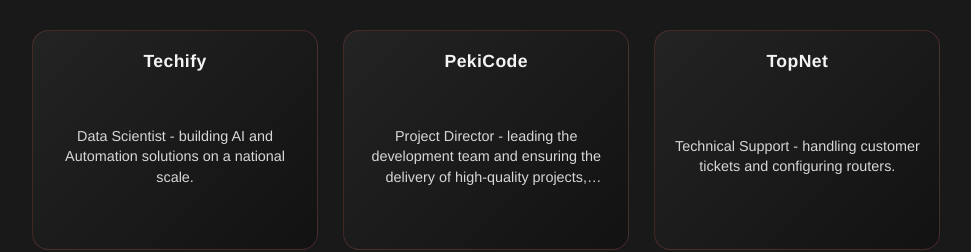
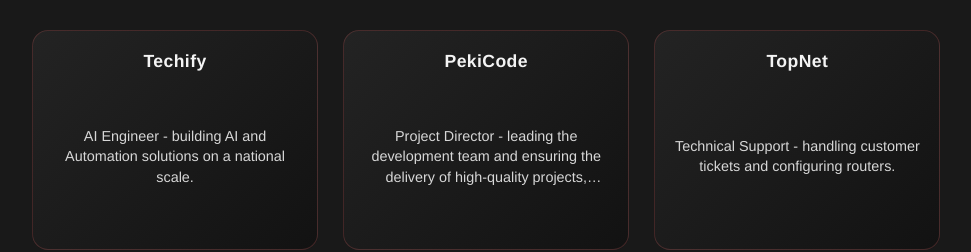
Before and after one commit to devarthurmiranda/vue-portfolio, a Vue app: page / in a window 1280 px wide. Shown: the part 1450-1702 px from the top of the page, without its empty margins (76-1047 px from the left). Built offline with nearby package versions, Linux system fonts and the light colour scheme; the HTML template or start-up script is replaced by a standard one.

Commit message:
UPDATE: Changing job title

```diff
--- a/data/orgs.js
+++ b/data/orgs.js
@@ -1,5 +1,5 @@
 let orgs =[
-    { name: 'Techify', link:'https://www.linkedin.com/company/techifybrasil/', occupation: 'Data Scientist - building AI and Automation solutions  on a national scale.'},
+    { name: 'Techify', link:'https://www.linkedin.com/company/techifybrasil/', occupation: 'AI Engineer - building AI and Automation solutions  on a national scale.'},
     { name: 'PekiCode', link:'https://www.linkedin.com/company/peki-code/', occupation: 'Project Director - leading the development team and ensuring the delivery of high‑quality projects, bridging higher-education talent to the regional job market.'},
     { name: 'TopNet', link:'https://www.facebook.com/topnetprovedordeinternet/?locale=pt_BR', occupation: 'Technical Support - handling customer tickets and configuring routers.'},
   ];
```
